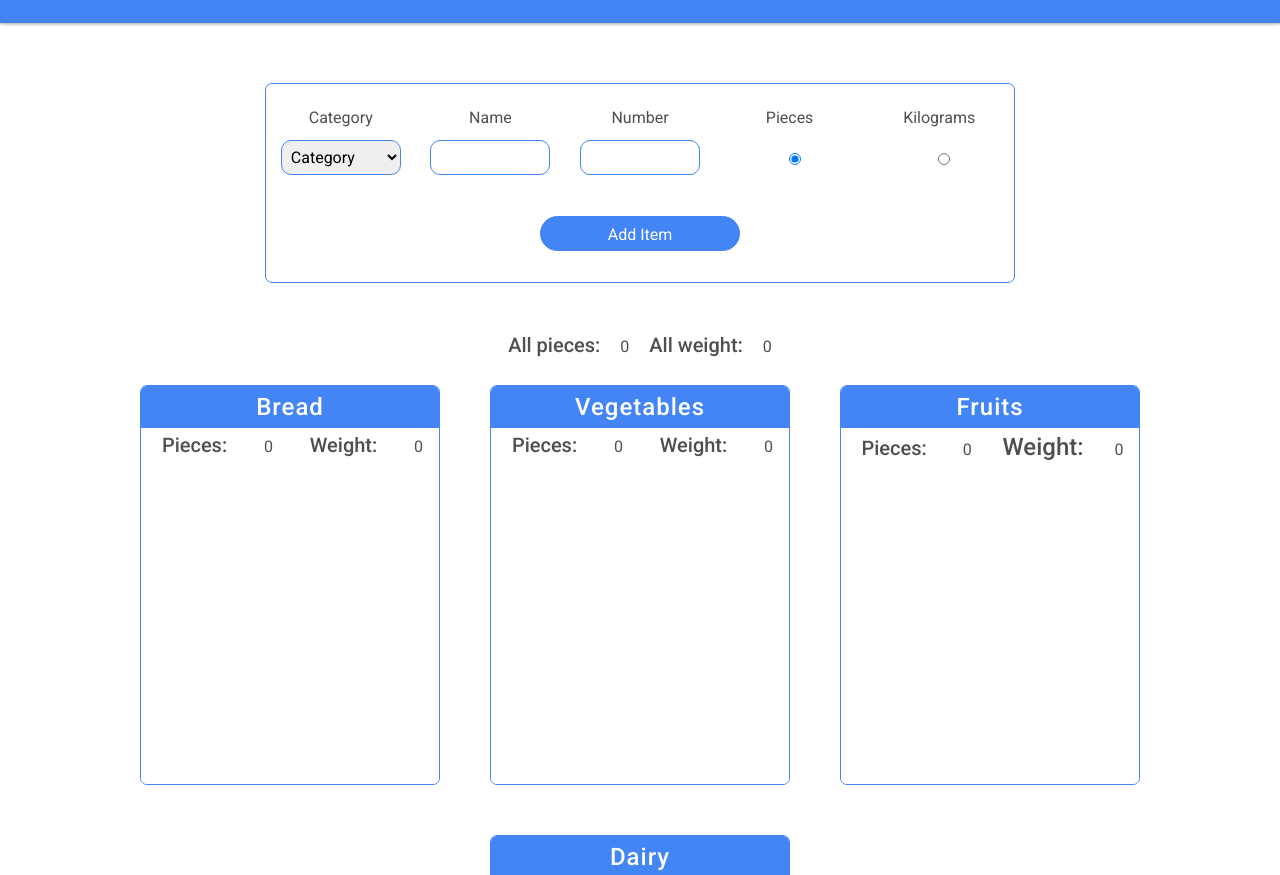
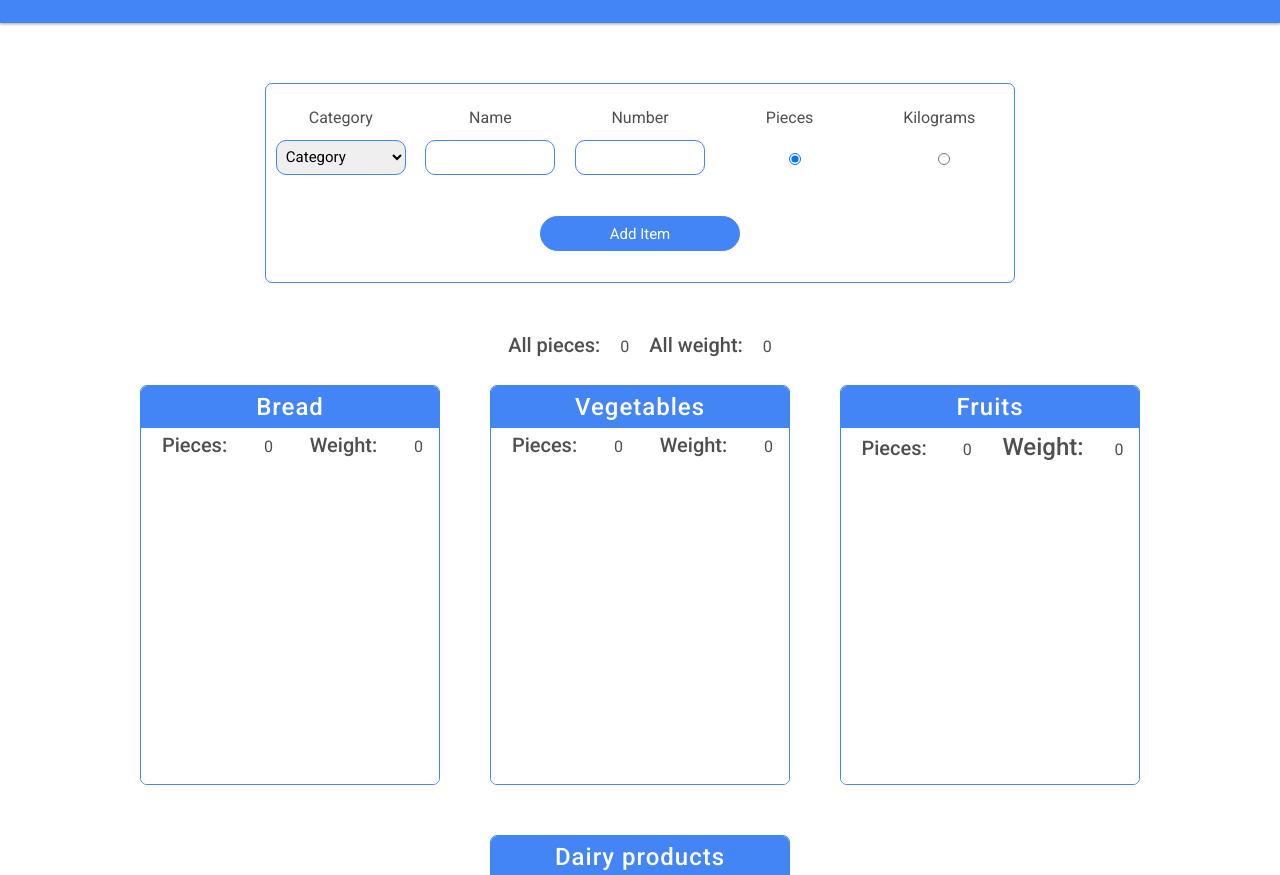
Before and after one commit to Domino95/ShoppingList, a website built with webpack: page src/index.html in a window 1280 px wide. Shown: the part 77-952 px from the top of the page. Built offline with nearby package versions, Linux system fonts and the light colour scheme; files whose address does not match are found by name.

Commit message:
update categories and css

```diff
--- a/package.json
+++ b/package.json
@@ -79,7 +79,6 @@
     "webpack-merge": "^4.2.2"
   },
   "dependencies": {
-    "add": "^2.0.6",
     "core-js": "^3.8.1",
     "mdb-ui-kit": "3.0.0"
   }
--- a/src/index.html
+++ b/src/index.html
@@ -30,7 +30,7 @@
         <option value="bread">Bread</option>
         <option value="vegetables">Vegetables</option>
         <option value="fruits">Fruits</option>
-        <option value="dairy">Dairy</option>
+        <option value="dairy">Dairy products</option>
       </select>
     </div>
 
@@ -70,7 +70,7 @@
           <option value="bread">Bread</option>
           <option value="vegetables">Vegetables</option>
           <option value="fruits">Fruits</option>
-          <option value="dairy">Dairy</option>
+          <option value="dairy">Dairy products</option>
         </select>
       </div>
 
@@ -145,7 +145,7 @@
 
     <div id="dairy" class="elements-container">
       <div class="title">
-        <h4>Dairy</h4>
+        <h4>Dairy products</h4>
       </div>
       <div id="dairyValue" class="countersContainer">
         <h5>Pieces: </h5>
--- a/src/scss/index.scss
+++ b/src/scss/index.scss
@@ -41,12 +41,13 @@ h1 {
 }
 input,
 select {
-    width: 120px;
+    width: 130px;
     height: 35px;
     border: 1px solid $blue-color;
     border-radius: 10px;
     margin: 10px;
     padding: 5px;
+    font-size: 15px;
     &[type="submit"] {
         background-color: $blue-color;
         color: white;
@@ -126,6 +127,7 @@ form {
         h5 {
             margin-bottom: 0;
             margin-right: 2px;
+            font-size: 15px;
         }
     }
 }
```
